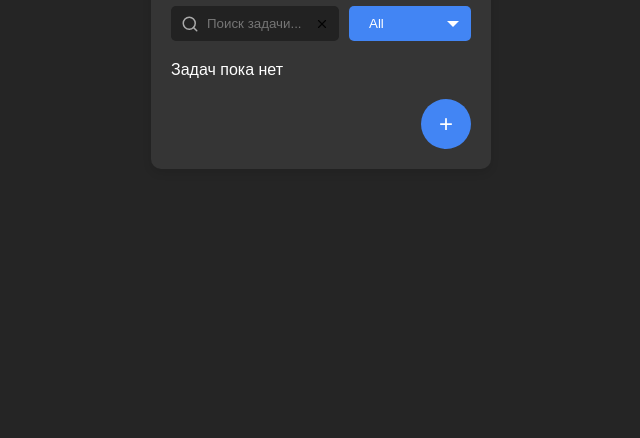
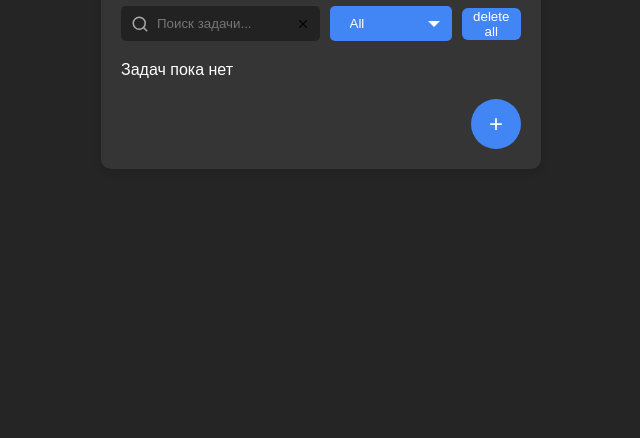
Before and after one commit to kurtuy4564/DOM_practice, a plain HTML site: page 1_Первый ToDo лист/index.html in a window 1280 px wide. Shown: the part 362-800 px from the top of the page, without its empty margins (319-959 px from the left). Drawn offline with Linux system fonts and the light colour scheme.

Commit message:
complete task 'Улучшаем ToDo лист'

```diff
--- a/1_Первый ToDo лист/index.html
+++ b/1_Первый ToDo лист/index.html
@@ -40,6 +40,7 @@
             <option value="incomplete">Incomplete</option>
           </select>
         </div>
+        <button class="btn-delete-all">delete all</button>
       </div>
       <div id="todoList" class="todo-list">
         <div class="todo-item"></div>
--- a/1_Первый ToDo лист/script.js
+++ b/1_Первый ToDo лист/script.js
@@ -112,6 +112,7 @@ const modalHeaderTitle = document.getElementById('modalTitle')
 const modalCloseButton = document.getElementById('buttonCloseModal')
 let currentEditingTaskId = null
 
+
 openAddModalButton.onclick = function () {
   modalAddTask.open()
 }
@@ -206,3 +207,13 @@ function attachTaskHandlers(taskElement, taskId) {
     })
   }
 }
+
+
+
+const buttonDeleteAll = document.querySelector('.btn-delete-all')
+
+buttonDeleteAll.addEventListener('click', e => {
+  tasks.length = 0
+  localStorage.setItem('tasks', JSON.stringify(tasks))
+  renderTasks()
+})
--- a/1_Первый ToDo лист/style.css
+++ b/1_Первый ToDo лист/style.css
@@ -11,7 +11,7 @@ body {
 }
 
 .container {
-  width: 300px;
+  width: 400px;
   background-color: #353535;
   border-radius: 10px;
   padding: 20px;
@@ -124,6 +124,13 @@ body {
   margin-left: 10px;
 }
 
+.btn-delete-all {
+  background-color: #4285f4;
+  border: none;
+  border-radius: 6px;
+  color: white;
+}
+
 .todo-list {
   margin-bottom: 20px;
 }
```
